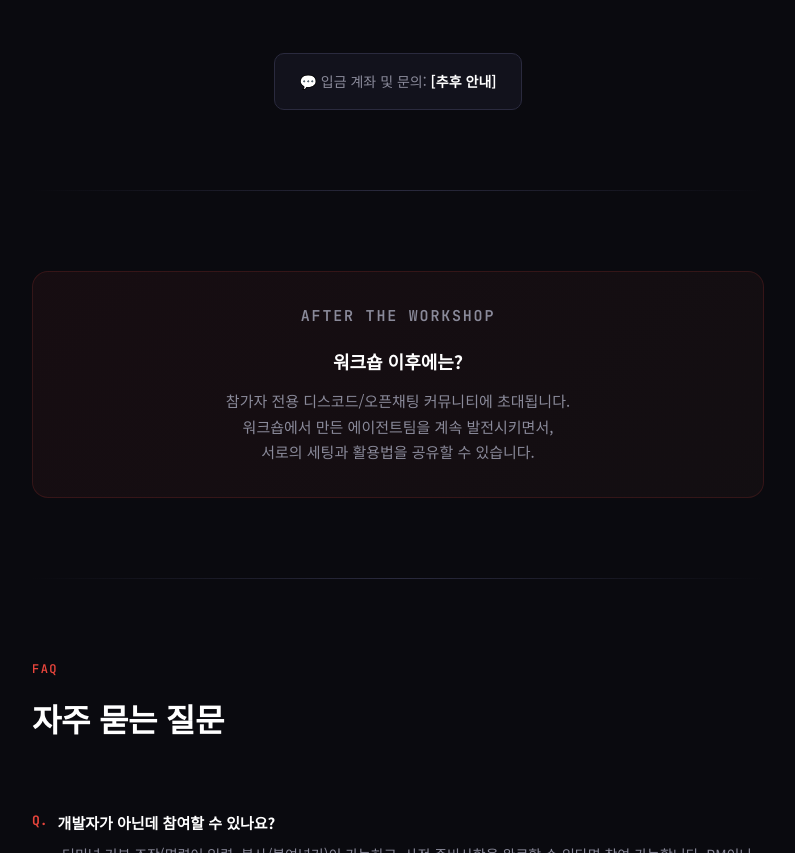
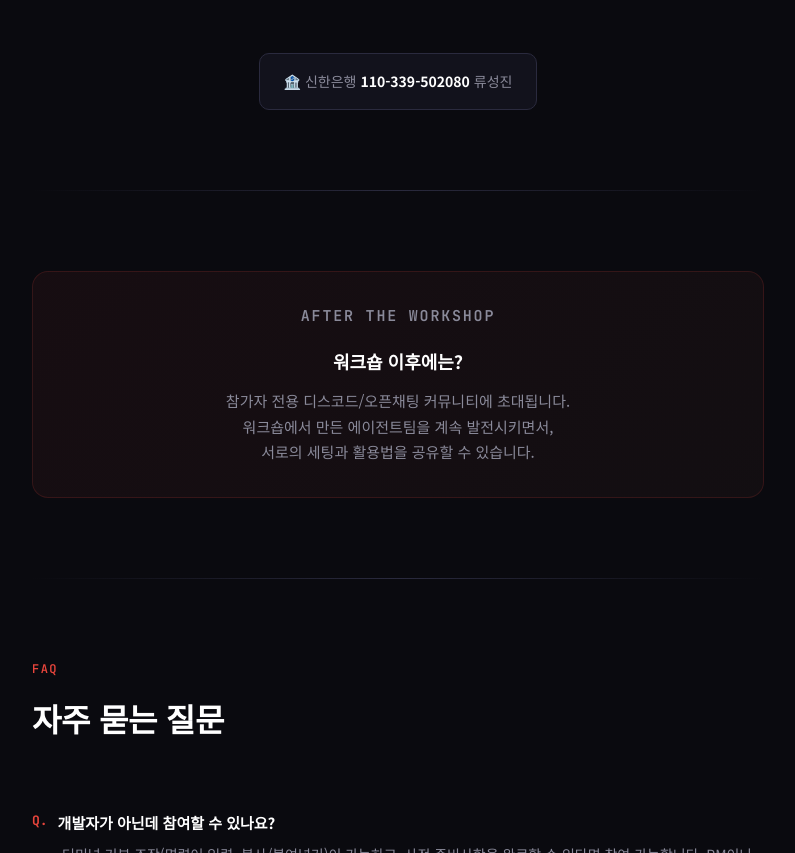
Before and after one commit to ErickRyu/openclaw-multiagent-workshop, a website: page index.html in a window 1280 px wide. Shown: the part 6740-7593 px from the top of the page, without its empty margins (242-1037 px from the left). Drawn offline with Linux system fonts and the light colour scheme.

Commit message:
입금 계좌 정보 추가
Co-Authored-By: Claude Opus 4.6 (1M context) <noreply@anthropic.com>

```diff
--- a/index.html
+++ b/index.html
@@ -1122,7 +1122,7 @@
           </div>
         </div>
         <div class="cta-account">
-          💬 입금 계좌 및 문의: <strong style="color:var(--text-bright)">[추후 안내]</strong>
+          🏦 신한은행 <strong style="color:var(--text-bright)">110-339-502080</strong> 류성진
         </div>
       </div>
     </div>
```
